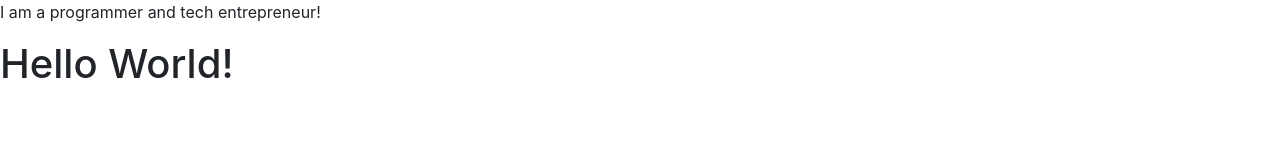
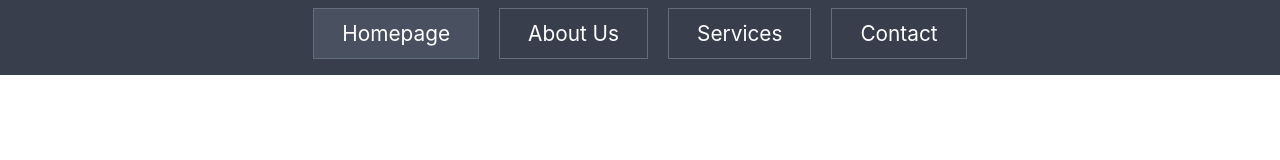
Before and after one commit to SagarKeshvala/Conqurer, a plain HTML site: page index.html in a window 1280 px wide. Drawn offline with nearby package versions, Linux system fonts and the light colour scheme.

Commit message:
created nav bar

```diff
--- a/css/style.css
+++ b/css/style.css
@@ -0,0 +1,21 @@
+* {
+    margin: 0;
+    padding: 0;
+}
+.nav-item {
+    font-size: 1.3rem;
+    padding: 1px 20px;
+    border: 1px solid #646d7c;
+    margin: 0 10px !important;
+}
+.active {
+    background-color: #49505F;
+}
+.nav-link{
+    color: #fff !important;
+    text-transform: capitalize;
+}
+.navbar {
+    background-color: #383E4C !important;
+    text-align: center;
+}
--- a/index.html
+++ b/index.html
@@ -9,8 +9,29 @@
     <title>Conqurer Template</title>
 </head>
 <body>
-    <p class="text">I am a programmer and tech entrepreneur!</p>
-    <h1>Hello World!</h1>
+
+    <!-- Navigation bar -->
+    <nav class="navbar navbar-expand-lg navbar-dark bg-dark">
+    <button class="navbar-toggler" type="button" data-toggle="collapse" data-target="#navbarSupportedContent" aria-controls="navbarSupportedContent" aria-expanded="false" aria-label="Toggle navigation">
+          <span class="navbar-toggler-icon"></span>
+    </button>
+        <div class="collapse navbar-collapse" id="navbarSupportedContent">
+          <ul class="navbar-nav mx-auto mb-2">
+        <li class="nav-item active mx-2">
+           <a class="nav-link" href="#">Homepage<span class="sr-only">(current)</span></a>
+        </li>
+        <li class="nav-item mx-2">
+            <a class="nav-link" href="#">About us<span class="sr-only">(current)</span></a>
+        </li>
+        <li class="nav-item mx-2">
+           <a class="nav-link" href="#">services<span class="sr-only">(current)</span></a>
+         </li>
+         <li class="nav-item mx-2">
+            <a class="nav-link" href="#">contact<span class="sr-only">(current)</span></a>
+        </li>
+          </ul>
+        </div>
+      </nav>
     <!-- Scripts for bootstrap -->
     <script src="https://code.jquery.com/jquery-3.3.1.slim.min.js" integrity="sha384-q8i/X+965DzO0rT7abK41JStQIAqVgRVzpbzo5smXKp4YfRvH+8abtTE1Pi6jizo" crossorigin="anonymous"></script>
     <script src="https://cdnjs.cloudflare.com/ajax/libs/popper.js/1.14.3/umd/popper.min.js" integrity="sha384-ZMP7rVo3mIykV+2+9J3UJ46jBk0WLaUAdn689aCwoqbBJiSnjAK/l8WvCWPIPm49" crossorigin="anonymous"></script>
```
